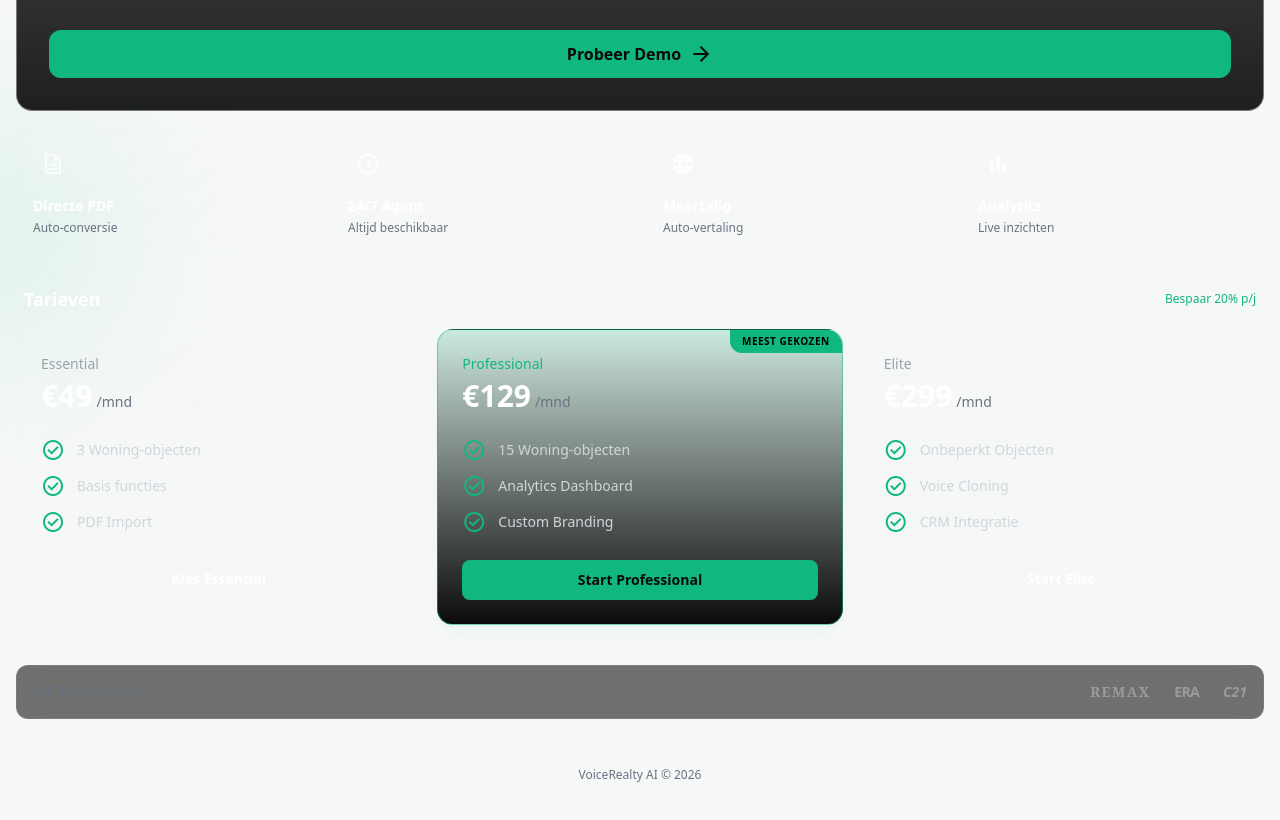
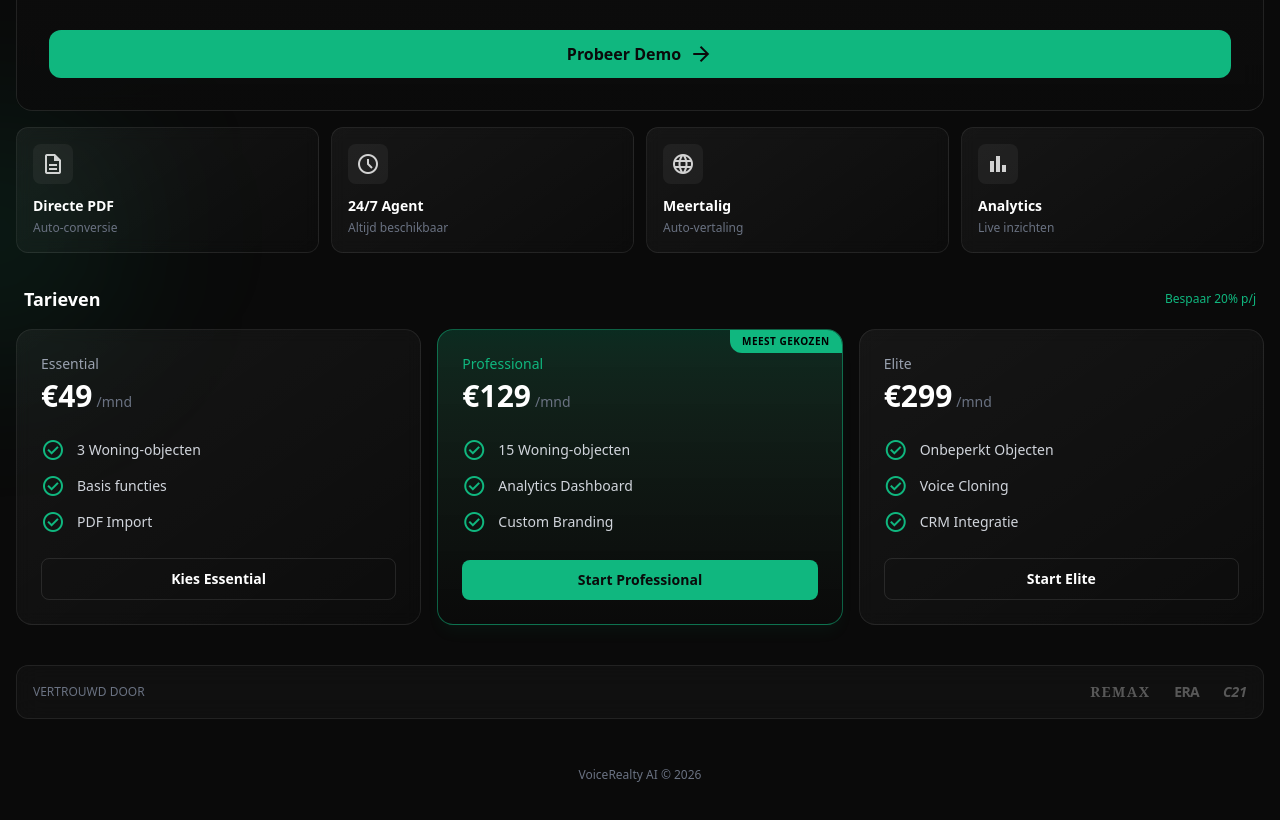
Before and after one commit to EC1978/PROPERTY-lite, a Next.js app: page / in a window 1280 px wide. Shown: the part 520-1340 px from the top of the page. Built offline with nearby package versions, Linux system fonts and the light colour scheme; no server answers; the database is empty.

Commit message:
Fix Theme provider and Light Mode contrast issues on landing page

```diff
--- a/src/components/landing/Features.tsx
+++ b/src/components/landing/Features.tsx
@@ -25,12 +25,12 @@ export default function Features() {
     return (
         <div className="grid grid-cols-2 md:grid-cols-4 gap-3">
             {features.map((feature) => (
-                <div key={feature.name} className="glass-card p-4 rounded-xl flex flex-col gap-3 hover:border-[#10b77f]/30 transition-colors group">
-                    <div className="w-10 h-10 rounded-lg bg-white/5 flex items-center justify-center group-hover:bg-[#10b77f]/20 transition-colors">
-                        <span className="material-symbols-outlined text-white/80 group-hover:text-[#10b77f]">{feature.icon}</span>
+                <div key={feature.name} className="glass-card bg-white/50 dark:bg-transparent p-4 rounded-xl flex flex-col gap-3 border border-gray-200 dark:border-transparent hover:border-[#10b77f]/30 transition-colors group">
+                    <div className="w-10 h-10 rounded-lg bg-gray-100 dark:bg-white/5 flex items-center justify-center group-hover:bg-[#10b77f]/20 transition-colors">
+                        <span className="material-symbols-outlined text-slate-700 dark:text-white/80 group-hover:text-[#10b77f]">{feature.icon}</span>
                     </div>
                     <div>
-                        <h3 className="text-sm font-bold text-white mb-1">{feature.name}</h3>
+                        <h3 className="text-sm font-bold text-slate-900 dark:text-white mb-1">{feature.name}</h3>
                         <p className="text-xs text-gray-500">{feature.description}</p>
                     </div>
                 </div>
--- a/src/components/landing/Pricing.tsx
+++ b/src/components/landing/Pricing.tsx
@@ -34,7 +34,7 @@ export default function Pricing() {
     return (
         <div className="flex flex-col gap-4 pt-4">
             <div className="flex items-center justify-between px-2">
-                <h3 className="text-lg font-bold text-white">Tarieven</h3>
+                <h3 className="text-lg font-bold text-slate-900 dark:text-white">Tarieven</h3>
                 <span className="text-xs text-[#10b77f] font-medium">Bespaar 20% p/j</span>
             </div>
             <div className="flex overflow-x-auto hide-scrollbar gap-4 pb-4 -mx-4 px-4 snap-x snap-mandatory md:grid md:grid-cols-3 md:overflow-visible md:mx-0 md:px-0">
@@ -43,7 +43,7 @@ export default function Pricing() {
                         key={tier.name}
                         className={`min-w-[280px] snap-center rounded-2xl p-6 flex flex-col gap-4 relative overflow-hidden transition-all duration-300 ${tier.highlight
                             ? 'bg-gradient-to-b from-[#10b77f]/20 to-[#0A0A0A] border border-[#10b77f]/50 shadow-lg shadow-[#10b77f]/5'
-                            : 'glass-card border border-white/10'
+                            : 'glass-card border border-gray-200 dark:border-white/10'
                             }`}
                     >
                         {tier.recommended && (
@@ -53,18 +53,18 @@ export default function Pricing() {
                         )}
 
                         <div className="flex flex-col gap-1">
-                            <h4 className={`text-sm font-medium ${tier.highlight ? 'text-[#10b77f]' : 'text-gray-400'}`}>
+                            <h4 className={`text-sm font-medium ${tier.highlight ? 'text-[#10b77f]' : 'text-gray-500 dark:text-gray-400'}`}>
                                 {tier.name}
                             </h4>
                             <div className="flex items-baseline gap-1">
-                                <span className="text-3xl font-bold text-white">{tier.price}</span>
+                                <span className={`text-3xl font-bold ${tier.highlight ? 'text-white' : 'text-slate-900 dark:text-white'}`}>{tier.price}</span>
                                 <span className="text-sm text-gray-500">/mnd</span>
                             </div>
                         </div>
 
                         <ul className="flex flex-col gap-3 my-2">
                             {tier.features.map((item) => (
-                                <li key={item} className="flex items-center gap-3 text-sm text-gray-300">
+                                <li key={item} className={`flex items-center gap-3 text-sm ${tier.highlight ? 'text-gray-300' : 'text-slate-600 dark:text-gray-300'}`}>
                                     <span className="material-symbols-outlined text-[#10b77f] text-[18px]">check_circle</span>
                                     {item}
                                 </li>
@@ -75,7 +75,7 @@ export default function Pricing() {
                             href={tier.href}
                             className={`mt-auto w-full py-2.5 rounded-lg text-sm font-bold transition-colors flex items-center justify-center ${tier.highlight
                                 ? 'bg-[#10b77f] text-[#0A0A0A] hover:bg-[#10b77f]/90'
-                                : 'border border-white/10 hover:bg-white/5 text-white'
+                                : 'border border-gray-200 dark:border-white/10 hover:bg-gray-50 dark:hover:bg-white/5 text-slate-900 dark:text-white'
                                 }`}
                         >
                             {tier.cta}
--- a/src/providers/ThemeProvider.tsx
+++ b/src/providers/ThemeProvider.tsx
@@ -15,12 +15,12 @@ export function ThemeProvider({ children }: { children: React.ReactNode }) {
     const [theme, setTheme] = useState<Theme>('dark') // Default to dark as per current design
 
     useEffect(() => {
-        // Check localStorage or system preference on mount
+        // Check localStorage on mount. Default is 'dark'.
         const savedTheme = localStorage.getItem('theme') as Theme
         if (savedTheme) {
             setTheme(savedTheme)
-        } else if (window.matchMedia('(prefers-color-scheme: light)').matches) {
-            setTheme('light')
+        } else {
+            setTheme('dark')
         }
     }, [])
 
```
Also changed, not shown: 1 other file (tests, documents, lock files or other folders).
